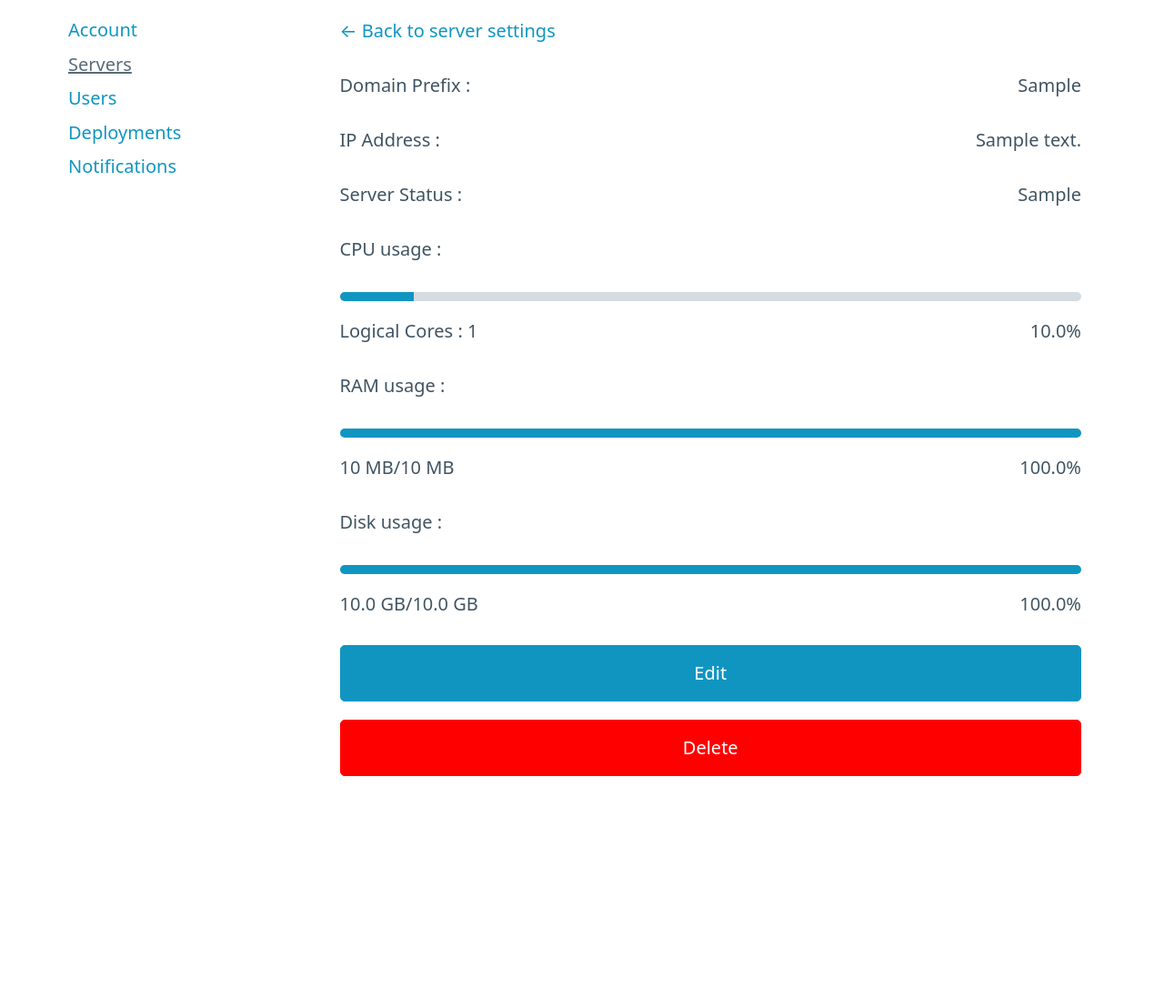
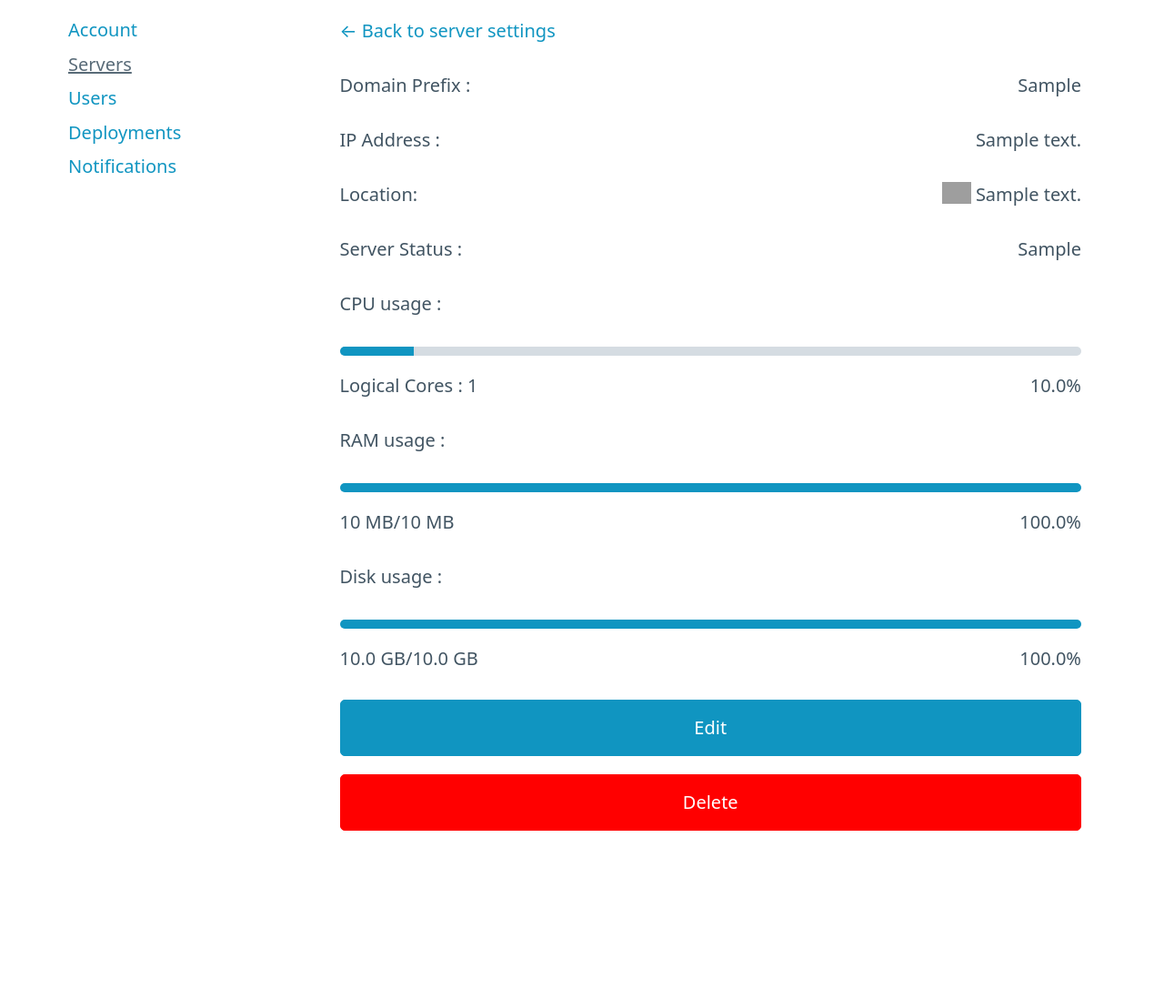
Before and after one commit to tarangsutariya/project-scarlett, a Flask app: page /admin/settings/server/1 in a window 1280 px wide. Shown: the part 132-1230 px from the top of the page at 91% size. Run offline with Flask 2, Linux system fonts and the light colour scheme; the visitor is signed in with stand-in values (Sample User, id 1); tables that the repository leaves empty hold one stand-in row (values such as "Sample post"); grey boxes are pictures that could not be loaded.

Commit message:
add server location details

```diff
--- a/src/blueprints/admin/models.py
+++ b/src/blueprints/admin/models.py
@@ -30,7 +30,8 @@ class admin_token_orgs(db.Model):
 
 class admin_servers(db.Model):
     server_id = db.Column(db.Integer,primary_key=True)
-    user_id = db.Column(db.Integer,primary_key=True)
+    server_location_code = db.Column(db.String)
+    server_location_description = db.Column(db.String)
     ip_address = db.Column(db.String)
     server_state = db.Column(db.String)
     domain_prefix = db.Column(db.String)
--- a/src/blueprints/admin/settings/settings.py
+++ b/src/blueprints/admin/settings/settings.py
@@ -2,6 +2,7 @@ from flask import Blueprint,render_template,session,redirect,url_for,request,fla
 from ..admin_login_manager import admin_login_required
 from ..models import admin_user,admin_servers
 from models import db
+from blueprints.deployement.countries import countries_to_ALPHA2,ALPHA2_to_countries
 import re
 admin_settings_bp = Blueprint("settings",__name__,template_folder="templates",static_folder="static")
 
@@ -39,7 +40,7 @@ def settings_servers():
 
     servers_list = admin_servers.query.filter_by().all()
 
-    return render_template("server_settings.html",username=session["admin_username"],servers_list=servers_list)
+    return render_template("server_settings.html",username=session["admin_username"],servers_list=servers_list,countries=countries_to_ALPHA2)
 
 
 @admin_settings_bp.route("/addserver",methods=["POST"])
@@ -47,6 +48,8 @@ def settings_servers():
 def settings_addserver():
     ip_to_add = request.json["ip"]
     prefix_to_add = request.json["prefix"]
+    location_code = request.json["locationcode"]
+    location_desc = request.json["locationdesc"]
     ipregex = "^((25[0-5]|2[0-4][0-9]|1[0-9][0-9]|[1-9]?[0-9])\.){3}(25[0-5]|2[0-4][0-9]|1[0-9][0-9]|[1-9]?[0-9])$"
     if not re.search(ipregex,ip_to_add):
         return "INVALID IP"
@@ -54,7 +57,11 @@ def settings_addserver():
         return "IP address is already used by another server"
     if admin_servers.query.filter_by(domain_prefix=prefix_to_add).first() != None:
         return "prefix already in use"
-    svr_to_add = admin_servers(ip_address=ip_to_add,domain_prefix=prefix_to_add,server_health="offline")
+    if location_code not in ALPHA2_to_countries:
+        return "INVALID LOCATION CODE"
+    if location_desc=="":
+        return "location description is required"
+    svr_to_add = admin_servers(ip_address=ip_to_add,domain_prefix=prefix_to_add,server_health="offline",server_location_code=location_code,server_location_description=location_desc)
     db.session.add(svr_to_add)
     db.session.commit()
     return "OK"
@@ -107,6 +114,8 @@ def server_details(server_id):
     server_details["server_id"]=svr.server_id
     server_details["domain"]=svr.domain_prefix
     server_details["ip"]=svr.ip_address
+    server_details["location_code"]=svr.server_location_code
+    server_details["location_description"]=svr.server_location_description
     server_details["health"]=svr.server_health
     if svr.number_of_cores == None or svr.server_health=="offline":
         server_details["cores"]="NA"
@@ -148,4 +157,4 @@ def server_details(server_id):
 
 
 
-    return render_template("server_details.html",username=session["admin_username"],svr=server_details)
+    return render_template("server_details.html",username=session["admin_username"],svr=server_details,countries=countries_to_ALPHA2)
--- a/src/blueprints/admin/settings/templates/server_details.html
+++ b/src/blueprints/admin/settings/templates/server_details.html
@@ -23,6 +23,8 @@
     document.getElementById("server_add_error").innerText=""
     ip = document.getElementById("server_ip").value
     domain_prefix = document.getElementById("domain_prefix").value
+    locationcode = document.getElementById("serverlocation").value
+  locationdes = document.getElementById("locationdescription").value
 
     if (!(/^(25[0-5]|2[0-4][0-9]|[01]?[0-9][0-9]?)\.(25[0-5]|2[0-4][0-9]|[01]?[0-9][0-9]?)\.(25[0-5]|2[0-4][0-9]|[01]?[0-9][0-9]?)\.(25[0-5]|2[0-4][0-9]|[01]?[0-9][0-9]?)$/.test(ip))) {
       document.getElementById("server_add_error").innerText="Invalid ip address"
@@ -32,13 +34,19 @@
       document.getElementById("server_add_error").innerText="Domain prefix cant be empty"
       return
     }
+
+    if (locationdes==null || locationdes==""){
+    document.getElementById("server_add_error").innerText="location description cannot be empty"
+    return
+  }
+
      let res = await fetch('../editserver', {
       method: 'POST',
       headers: {
         'Accept': 'application/json',
         'Content-Type': 'application/json'
       },
-      body: JSON.stringify({"ip": ip, "prefix": domain_prefix,"server_id": svrid })
+      body: JSON.stringify({"ip": ip, "prefix": domain_prefix,"server_id": svrid,"locationcode":locationcode,"locationdesc":locationdes })
     });
      let restext = await res.text()
      if(restext!="OK"){
@@ -173,6 +181,13 @@
            </div>
            <br/><br/>
 
+           <div>
+
+            <p style="float: inline-start;">Location: </p>
+            <p style="float: inline-end;" >
+              <img src="/static/flags/{{svr['location_code']}}.svg" style="height: 24px; margin-top: -8px;"> {{svr["location_description"]}}</p>
+           </div>
+           <br/><br/>
 
 
            <div>
@@ -236,6 +251,22 @@
         <input id="server_ip" value="{{svr['ip']}}">
         <label>Domain prefix : </label>
         <input id="domain_prefix" value="{{svr['domain']}}">
+
+        <label>Server Location : </label>
+        <select id="serverlocation" autocomplete="off">
+
+
+          {% for key,value in countries.items() %}
+          <option value="{{value}}"
+          {%if value==svr["location_code"]%}
+          selected
+          {% endif%}
+          > {{key}} </option>
+            {% endfor %}
+        </select>
+        <label>Location Description: </label>
+        <input id="locationdescription" autocomplete="off" value="{{svr['location_description']}}">
+
         <span></span><br/>
         <span id="server_add_error" style="color: red;"></span>
         <footer>
--- a/src/blueprints/deployement/models.py
+++ b/src/blueprints/deployement/models.py
@@ -5,6 +5,7 @@ class deployments(db.Model):
     deploy_id = db.Column(db.Integer,primary_key = True)
     repo_id = db.Column(db.Integer)
     repo_name = db.Column(db.Integer)
+    user_id = db.Column(db.Integer)
     repo_owner_id = db.Column(db.Integer)
     repo_owner = db.Column(db.String)
     server_id  = db.Column(db.Integer)
@@ -24,5 +25,10 @@ class deployments(db.Model):
     interal_ip = db.Column(db.String)
     tap_device = db.Column(db.String)
 
+
 class deployement_ports(db.Model):
     r_id = db.Column(db.Integer,primary_key = True)
+    internal_port = db.Column(db.Integer)
+    protocol = db.Column(db.String)
+    custom_domain = db.Column(db.String)
+    external_port = db.Column(db.Integer)
--- a/src/models.py
+++ b/src/models.py
@@ -29,7 +29,3 @@ class user_tokens(db.Model):
     r_id = db.Column(db.Integer,primary_key=True)
     user_id = db.Column(db.Integer)
     github_token = db.Column(db.String)
-
-
-
-from blueprints.admin.models import admin_servers
```
Also changed, not shown: src/blueprints/admin/settings/templates/server_settings.html (+27 -4 lines).
